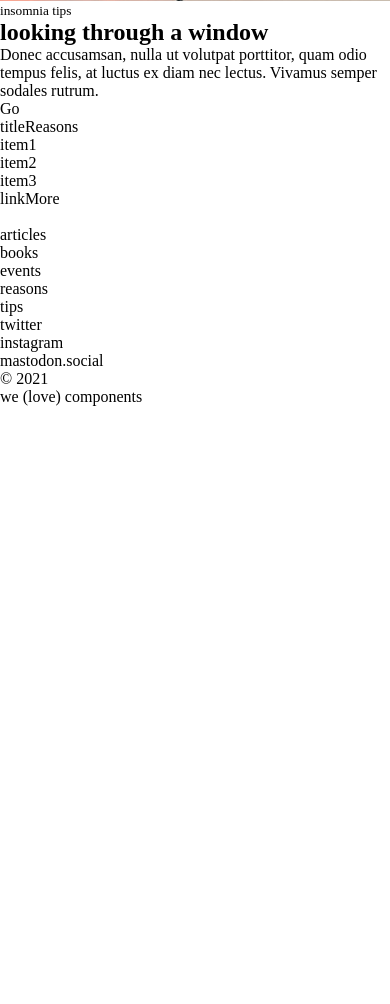
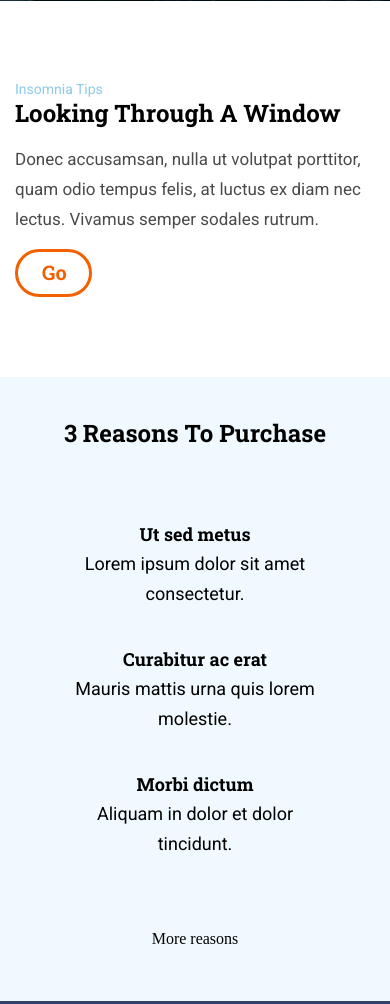
Before and after one commit to Adalab/modulo-1-evaluacion-final-maria-guerrero, a website: page src/html/index.html in a window 390 px wide. Shown: the part 843-1847 px from the top of the page. Before the commit the page ends 1249 px from the top, so only its background shows below. Drawn offline with nearby package versions, Linux system fonts and the light colour scheme; files that its build step writes are made by us from their sources; files whose address does not match are found by name.

Commit message:
add styles mobile version

```diff
--- a/src/html/index.html
+++ b/src/html/index.html
@@ -1,5 +1,5 @@
 <!DOCTYPE html>
-<html lang="en">
+<html lang="es">
 
 <head>
   <meta charset="UTF-8">
--- a/src/html/partials/footer.html
+++ b/src/html/partials/footer.html
@@ -1,19 +1,19 @@
 <footer class="footer">
   <img src="" alt=""> <!-- icono up con enlace-->
 
-  <ul>
-    <li>articles</li>
-    <li>books</li>
-    <li>events</li>
-    <li>reasons</li>
-    <li>tips</li>
+  <ul class="linksMenu">
+    <li class="menuItem">articles</li>
+    <li class="menuItem">books</li>
+    <li class="menuItem">events</li>
+    <li class="menuItem">reasons</li>
+    <li class="menuItem">tips</li>
   </ul>
 
-  <ul>
-    <li>twitter</li>
-    <li>instagram</li>
-    <li>mastodon.social</li>
+  <ul class="linksSocial">
+    <li class="socialItem">twitter</li>
+    <li class="socialItem">instagram</li>
+    <li class="socialItem">mastodon.social</li>
   </ul>
-  <p>&copy; 2021</p>
-  <p>we (love) components</p>
+  <p class="copySmall">&copy; 2021</p>
+  <p class="weLoveComponents">we ❤ components</p>
 </footer>
--- a/src/html/partials/main.html
+++ b/src/html/partials/main.html
@@ -1,27 +1,40 @@
 <main class="main">
 
+  <!-- FLEX SECTION -->
   <section class="sectionFlex">
-    <small>insomnia tips</small>
-    <h2>looking through a window</h2>
-    <p>Donec accusamsan, nulla ut volutpat porttitor, quam odio tempus felis, at luctus ex diam nec lectus. Vivamus
+    <small class="small">insomnia tips</small>
+    <h2 class="lookingThrough">looking through a window</h2>
+    <p class="paragraph">Donec accusamsan, nulla ut volutpat porttitor, quam odio tempus felis, at luctus ex diam nec
+      lectus. Vivamus
       semper sodales rutrum.</p>
-    <p class="goBottom">Go</p>
+    <p class="buttonGo">Go</p>
   </section>
 
-  <section class="sectionGrid">
-    <!-- Ut sed metus
-      Lorem ipsum dolor sit amet consectetur.
-      Curabitur ac erat
-      Mauris mattis urna quis lorem molestie.
-      Morbi dictum
-      Aliquam in dolor et dolor tincidunt.
-      More reasons -->
+  <!-- GRID SECTION-->
+  <section>
     <div class="grid-container">
-      <div class="item titleReasons">titleReasons</div>
-      <div class="item item1">item1</div>
-      <div class="item item2">item2</div>
-      <div class="item item3">item3</div>
-      <div class="item linkMore">linkMore</div>
+
+      <div class="titleReasons">
+        <p>3 reasons to purchase</p>
+      </div>
+
+      <div class="item">
+        <p class="reasonsBold">Ut sed metus</p>
+        <p class="reasonsRegular">Lorem ipsum dolor sit amet consectetur.</p>
+      </div>
+
+      <div class="item">
+        <p class="reasonsBold">Curabitur ac erat</p>
+        <p class="reasonsRegular">Mauris mattis urna quis lorem molestie.</p>
+      </div>
+
+      <div class="item">
+        <p class="reasonsBold">Morbi dictum</p>
+        <p class="reasonsRegular">Aliquam in dolor et dolor tincidunt.</p>
+      </div>
+
+      <div class="item linkMore">More reasons</div>
+
     </div>
   </section>
 
--- a/src/scss/layout/_footer.scss
+++ b/src/scss/layout/_footer.scss
@@ -1,8 +1,38 @@
-.page__footer {
-  position: fixed;
-  left: 0;
-  bottom: 0;
-  width: 100vw;
-  padding: 1rem;
-  color: $color-secondary;
+.footer {
+  height: 465px;
+  color: $whiteColor;
+  padding-top: 60px;
+  background: $deepBlueColor;
+  font-family: $robotoRegular;
+  text-align: center;
+  line-height: 30px;
+  display: flex;
+  flex-direction: column;
+  align-items: center;
+
+    & .linksMenu {
+      text-transform: uppercase;
+      padding-bottom: 15px;
+
+      & .menuItem {
+        list-style-type: none;
+      }
+    }
+    & .linksSocial {
+      text-transform: uppercase;
+      padding-top: 15px;
+      padding-bottom: 15px;
+
+      & .socialItem {
+        list-style-type: none;
+      }
+    }
+
+    .copySmall {
+      padding-top: 15px;
+      font-size: 14px;
+    }
+    .weLoveComponents {
+      font-size: 14px;
+    }
 }
--- a/src/scss/layout/_header.scss
+++ b/src/scss/layout/_header.scss
@@ -3,6 +3,8 @@
   background: url("../images/cover.jpg");
   background-position-x: center;
   display: flex;
+  background-size: cover;
+  background-repeat: no-repeat;
   flex-direction: column;
   justify-content: center;
   align-items: center;
@@ -21,6 +23,7 @@
     font-family: $robotoRegular;
     color: $whiteColor;
     text-align: center;
+    font-weight: lighter;
   }
   .iconoMenu {
     background-color: $mediumBlueColor;
--- /dev/null
+++ b/src/scss/layout/_main.scss
@@ -0,0 +1,95 @@
+.main {
+
+
+    // Flex section
+    .sectionFlex {
+        padding-left: 15px;
+        padding-right: 15px;
+        display: flex;
+        flex-direction: column;
+        justify-content: center;
+        height: 376px;
+        background-color: $whiteColor;
+        background-color: $whiteColor;
+
+        .small {
+            color: $lightBlueColor;
+            font-family: $robotoRegular;
+            font-size: 14px;
+            text-transform: capitalize;
+        }
+
+        .lookingThrough {
+            font-family: $robotoBold;
+            text-transform: capitalize;
+            font-size: 24px;
+        }
+        .paragraph {
+            font-size: 17px;
+            font-family: $robotoRegular;
+            color: #4a4a4a;
+            line-height: 30px;
+            padding-top: 15px;
+            padding-bottom: 15px;
+        }
+        .buttonGo {
+            padding: 7px 24px 9px;
+            color: $orangeColor;
+            width: 77px;
+            font-size: 20px;
+            background-color: white;
+            border-radius: 50px;
+            border: $orangeColor 3px solid;
+            font-family: $robotoBold;
+
+            &:hover{
+                background-color: $orangeColor;
+                color: white;
+                transition: color ease 0.5s;
+            }
+        }
+
+    }
+
+    // Grid section
+    .grid-container {
+        background-color: #eff9ff;
+        height: 624px;
+        display: grid;
+        grid-template-rows: 1fr 1fr 1fr 1fr 1fr;
+        grid-template-columns: 1fr;
+
+        & .item{
+            display: flex;
+            flex-direction: column;
+            justify-content: center;
+            align-items: center;
+            text-align: center;
+            padding-right: 70px;
+            padding-left: 70px;
+        }
+    }
+
+    .titleReasons {
+        text-align: center;
+        transform: translateY(40px);
+        font-family: $robotoBold;
+        text-transform: capitalize;
+        font-size: 24px;
+        &:hover {
+            color: $lightBlueColor;
+            transition: color ease 0.2s;
+        }
+    }
+    .reasonsBold {
+        font-family: $robotoBold;
+        text-align: center;
+        font-size: 18px;
+        line-height: 30px;
+    }
+    .reasonsRegular {
+        font-family: $robotoRegular;
+        font-size: 18px;
+        line-height: 30px;
+    }
+}
--- a/src/scss/layout/_page.scss
+++ /dev/null
@@ -1,7 +0,0 @@
-body {
-  padding: 2rem;
-  height: 100vh;
-  background-image: url('../images/bg-adalab.png');
-  background-color: $color-bg;
-  font-family: $font-main;
-}
--- a/src/scss/main.scss
+++ b/src/scss/main.scss
@@ -9,3 +9,7 @@
 
 //HEADER
 @import "layout/header";
+// MAIN
+@import "layout/main";
+// FOOTER
+@import "layout/footer";
```
